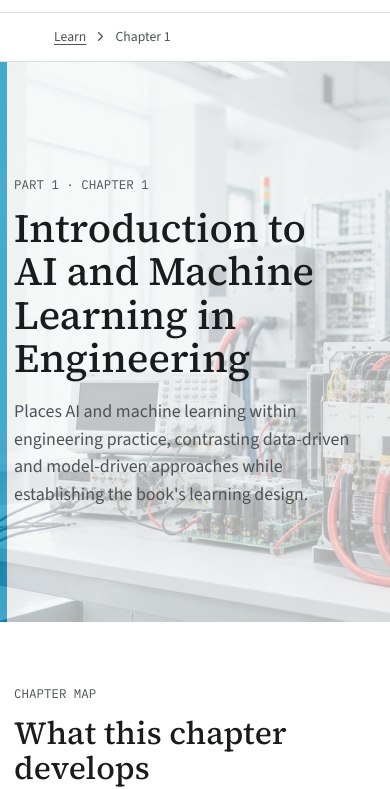
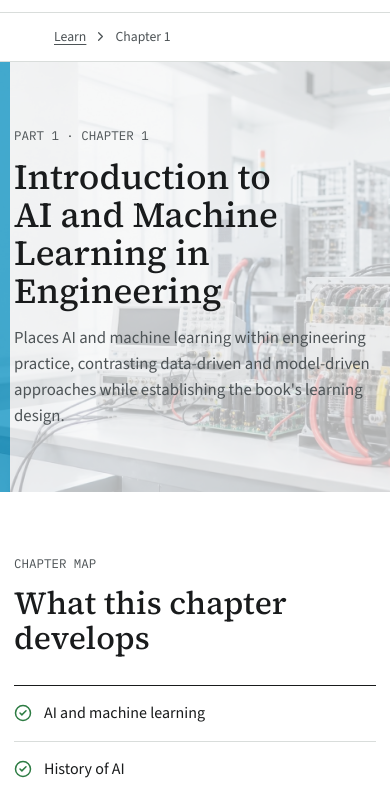
Before and after one commit to ml4ea/ml4ea.github.io, an Astro site: page /chapters/introduction-ai-machine-learning-engineering in a window 390 px wide. Shown: the part 60-849 px from the top of the page. Built offline with nearby package versions, Linux system fonts and the light colour scheme; Astro itself is replaced by a stand-in of ours.

Commit message:
Differentiate compact interior heroes

```diff
--- a/src/styles/global.css
+++ b/src/styles/global.css
@@ -607,9 +607,9 @@ p {
 .page-hero {
   position: relative;
   display: grid;
-  min-height: min(610px, calc(100svh - 110px));
-  align-items: center;
-  padding-block: clamp(64px, 8vw, 108px);
+  min-height: 320px;
+  align-items: center;
+  padding-block: clamp(36px, 3.8vw, 48px);
   overflow: hidden;
   border-bottom: 1px solid var(--line);
   background: var(--paper-soft);
@@ -619,7 +619,7 @@ p {
 .chapter-hero-image {
   position: absolute;
   inset: 0;
-  background-position: center;
+  background-position: 50% 58%;
   background-size: cover;
 }
 
@@ -629,7 +629,7 @@ p {
   top: 0;
   bottom: 0;
   left: 0;
-  width: 7px;
+  width: 10px;
   background: var(--cyan);
   content: '';
 }
@@ -647,7 +647,7 @@ p {
 }
 
 .page-hero-copy {
-  width: min(58%, 720px);
+  width: min(62%, 720px);
 }
 
 .page-hero .eyebrow {
@@ -655,15 +655,16 @@ p {
 }
 
 .page-hero h1 {
-  margin: 0;
-  font-size: clamp(2.6rem, 5.5vw, 5rem);
+  max-width: 18ch;
+  margin: 0;
+  font-size: clamp(2.15rem, 3vw, 3rem);
 }
 
 .page-hero-copy > p:last-child {
   max-width: 58ch;
-  margin: 20px 0 0;
-  color: var(--ink-soft);
-  font-size: 1.14rem;
+  margin: 10px 0 0;
+  color: var(--ink-soft);
+  font-size: 1.05rem;
 }
 
 .content-section {
@@ -1368,9 +1369,9 @@ p {
 .chapter-hero {
   position: relative;
   display: grid;
-  min-height: min(590px, calc(100svh - 130px));
-  align-items: center;
-  padding-block: clamp(64px, 8vw, 108px);
+  min-height: 380px;
+  align-items: center;
+  padding-block: clamp(40px, 4.5vw, 56px);
   overflow: hidden;
   background: var(--paper-soft);
 }
@@ -1379,28 +1380,28 @@ p {
   position: relative;
   z-index: 1;
   display: grid;
-  grid-template-columns: minmax(0, 0.58fr) minmax(220px, 0.42fr);
+  grid-template-columns: minmax(0, 0.64fr) minmax(190px, 0.36fr);
   gap: clamp(42px, 6vw, 84px);
   align-items: center;
 }
 
 .chapter-hero h1 {
   max-width: 16ch;
-  margin-bottom: 18px;
-  font-size: clamp(2.7rem, 5.5vw, 5.1rem);
+  margin-bottom: 14px;
+  font-size: clamp(2.35rem, 3.7vw, 3.5rem);
 }
 
 .chapter-hero-grid > div > p:last-child {
   max-width: 66ch;
   margin: 0;
   color: var(--ink-soft);
-  font-size: 1.12rem;
+  font-size: 1.05rem;
 }
 
 .chapter-hero-number {
   justify-self: end;
   color: var(--cyan);
-  font-size: clamp(4.5rem, 9vw, 8.5rem);
+  font-size: clamp(4rem, 7vw, 7.25rem);
   font-weight: 700;
   line-height: 0.78;
   opacity: 0.22;
@@ -1661,15 +1662,18 @@ p {
 }
 
 @media (max-width: 700px) {
-  .page-hero,
+  .page-hero {
+    min-height: 400px;
+  }
+
   .chapter-hero {
-    min-height: 560px;
+    min-height: 430px;
   }
 
   .page-hero-image,
   .chapter-hero-image {
     background-position: 64% center;
-    opacity: 0.3;
+    opacity: 0.28;
   }
 
   .page-hero-copy {
@@ -1752,12 +1756,12 @@ p {
 @media (max-width: 520px) {
   .page-hero,
   .chapter-hero {
-    padding-block: 58px;
+    padding-block: 48px;
   }
 
   .page-hero h1,
   .chapter-hero h1 {
-    font-size: 2.5rem;
+    font-size: 2.2rem;
   }
 
   .protected-resource-list > div,
```
